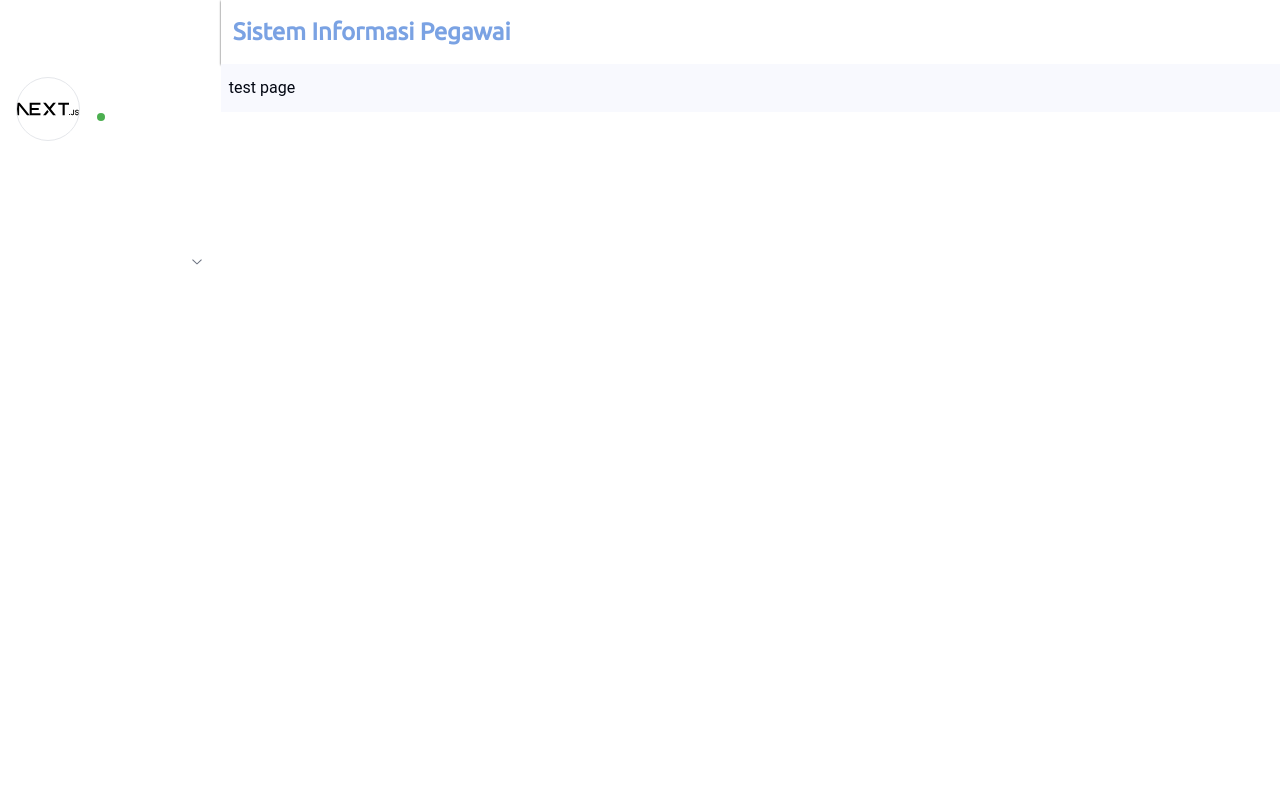
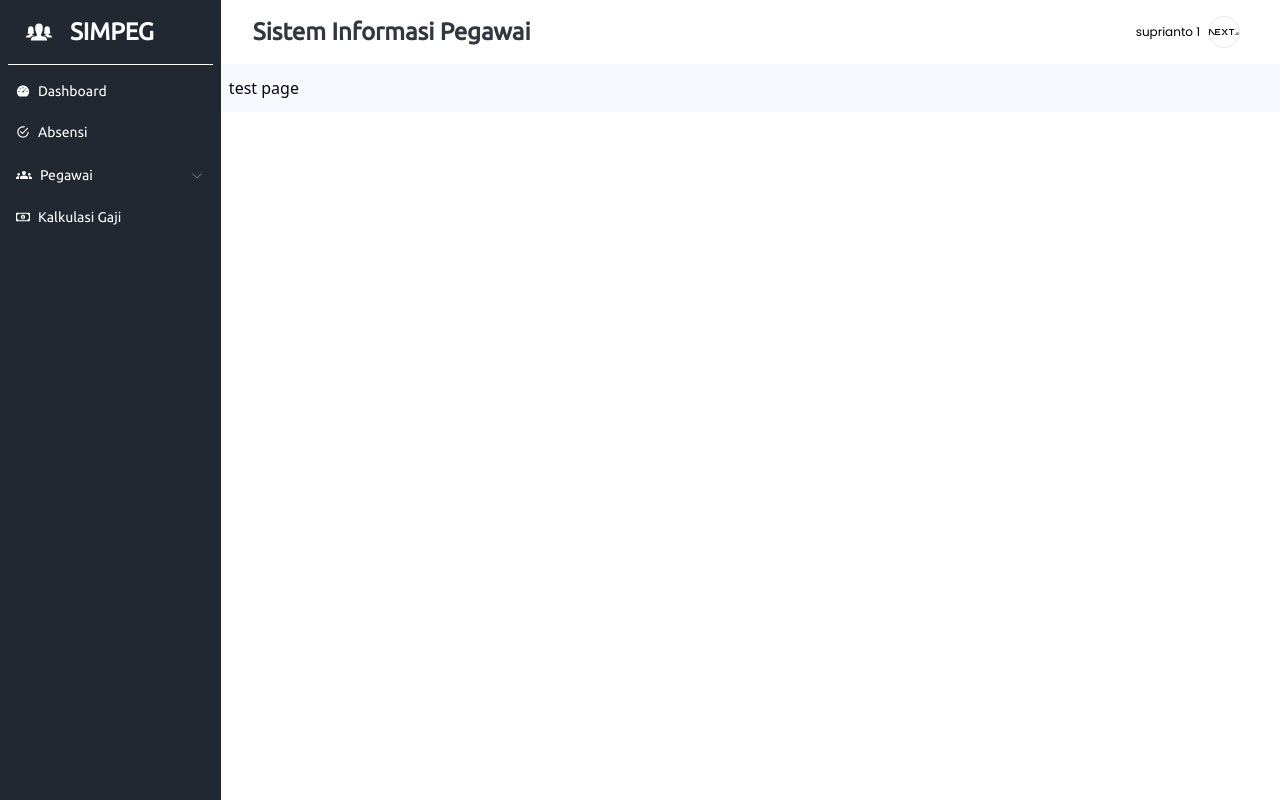
Before and after one commit to cocoth/SIMPEG, a Next.js app: page / in a window 1280 px wide. Built offline with nearby package versions, Linux system fonts and the light colour scheme.

Commit message:
Perubahan Yang Ada

```diff
--- a/src/app/absensi/page.tsx
+++ b/src/app/absensi/page.tsx
@@ -1,14 +1,15 @@
 import { DataTable } from "@/components/tables/DataTable";
 import { columnsAbsensi } from "@/components/tables/ColumsAbsensi";
-import { useEffect } from "react";
 
 const AbsensiPage = async () => {
   // const url = process.env.BASE_URL;
   const res = await fetch(`https://pf189nf4-3000.asse.devtunnels.ms/api`);
   const resJson = await res.json();
-  console.log(resJson);
   return (
-    <main className="container mx-auto py-10">
+    <main className="container mx-auto py-4">
+      <div className="text-black flex">
+        <h1 className="font-semibold text-xl">Absensi</h1>
+      </div>
       <DataTable columns={columnsAbsensi} data={resJson} />
     </main>
   );
--- a/src/components/navbar/Navbar.tsx
+++ b/src/components/navbar/Navbar.tsx
@@ -1,12 +1,29 @@
 import React from "react";
+import { data } from "@/app/data-pegawai/data";
 
 const Navbar = () => {
   return (
     <nav className=" w-full h-max bg-white shadow-sm shadow-gray-800  ">
-      <section className="mx-3 py-2 flex items-center ">
-        <h1 className="font-bold font-ubuntu text-preset text-2xl py-2 ">
+      <section className="mx-8 py-2 flex items-center justify-between">
+        <h1 className="font-bold font-ubuntu text-preset-mainVisbilty text-2xl py-2 ">
           Sistem Informasi Pegawai
         </h1>
+        <div className="flex px-2">
+          <div className="flex flex-col justify-center ml-4 font-poppins text-black">
+            <div className="flex justify-center items-center mr-2">
+              <h2 className="ml-1 text-xs">
+                {data.length > 0 ? data[0].nama : "none"}
+              </h2>
+            </div>
+          </div>
+          <div className="border-1 rounded-full w-8 h-8">
+            <img
+              src="/next.svg"
+              className="border rounded-full w-full h-full "
+              alt="_none"
+            />
+          </div>
+        </div>
       </section>
     </nav>
   );
--- a/src/components/navbar/SideBar.tsx
+++ b/src/components/navbar/SideBar.tsx
@@ -54,29 +54,7 @@ const SideBar = () => {
           <Icons name="Logo" className="text-3xl mr-2" />
           <Link href={`/`}>SIMPEG</Link>
         </div>
-        <div className="h-[1px] w-full bg-white " />
-        <div className="flex py-3 px-2">
-          <div className="border-1 rounded-full w-16 h-16">
-            <img
-              src="/next.svg"
-              className="border rounded-full w-full h-full "
-              alt="_none"
-            />
-          </div>
-          <div className="flex flex-col justify-center ml-4 font-poppins text-white">
-            <h1 className="leading-4">Admin</h1>
-            <div className="flex justify-center items-center">
-              <i
-                className={`bg-${
-                  isOnline ? "green-500" : "red-500"
-                } w-2 h-2 rounded-full`}
-              />
-              <h2 className="ml-1 text-xs">
-                {isOnline ? "Online" : "Offline"}
-              </h2>
-            </div>
-          </div>
-        </div>
+        <div className="h-[0.5px] w-full bg-white shadow-md mb-2" />
         {items.length ? (
           <nav className="grid grid-flow-row gap-1 w-full capitalize">
             {items.map((item, index) =>
--- a/tailwind.config.ts
+++ b/tailwind.config.ts
@@ -1,7 +1,6 @@
 import type { Config } from "tailwindcss";
-const withMT = require("@material-tailwind/react/utils/withMT");
 
-const config = withMT({
+const config = {
   darkMode: ["class"],
   content: [
     "./pages/**/*.{ts,tsx}",
@@ -25,13 +24,19 @@ const config = withMT({
         ubuntu: ["var(--font-ubuntu)"],
         lobster: ["var(--font-lobster)"],
       },
+      fontSize: {
+        xb: "14px",
+      },
       colors: {
         preset: {
           DEFAULT: "#7AA2E3",
           primary: "#6AD4DD",
           secondary: "#97E7E1",
           bright: "#F8F6E3",
-          primaryBg: "0000FF",
+          primaryBg: "#0000FF",
+          main: "#222831",
+          mainVisbilty: "#31363F",
+          otherSide: "#f8f9fe",
         },
         border: "hsl(var(--border))",
         input: "hsl(var(--input))",
@@ -89,6 +94,6 @@ const config = withMT({
     },
   },
   plugins: [require("tailwindcss-animate")],
-}) satisfies Config;
+} satisfies Config;
 
 export default config;
```
Also changed, not shown: package.json (+7 -1 lines), src/app/data-pegawai/page.tsx (+7 -2 lines), 1 other file (tests, documents, lock files or other folders).
